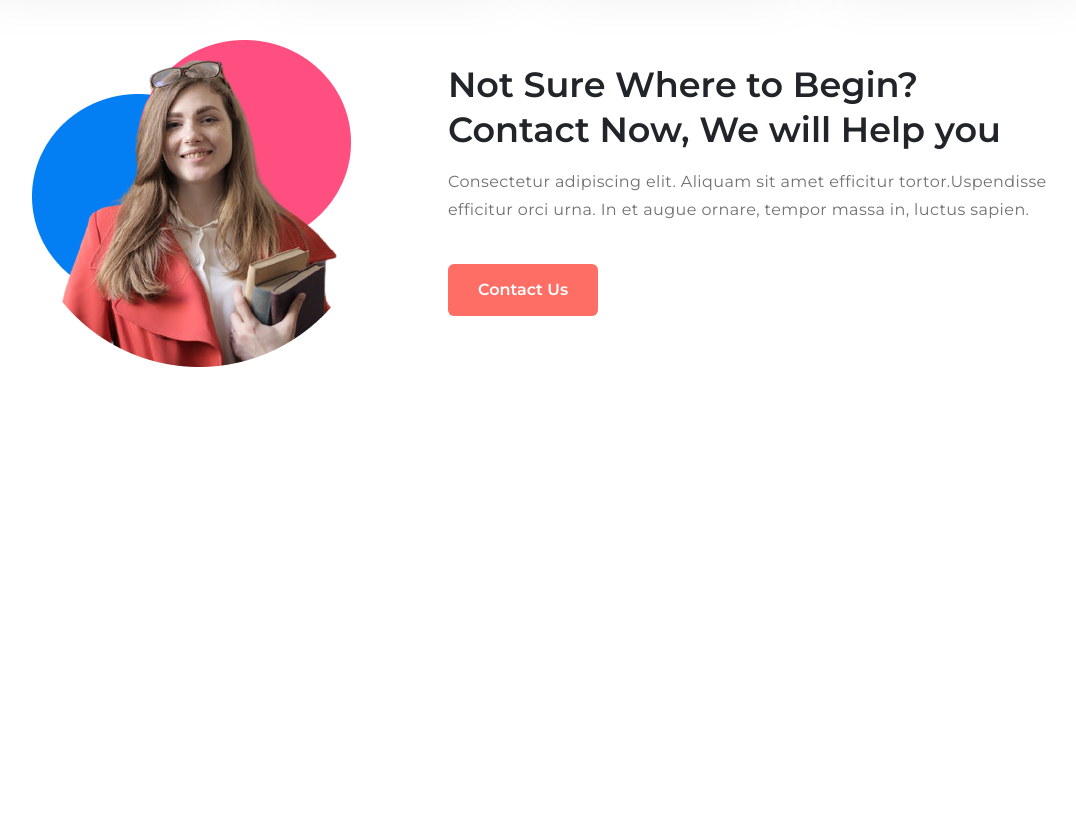
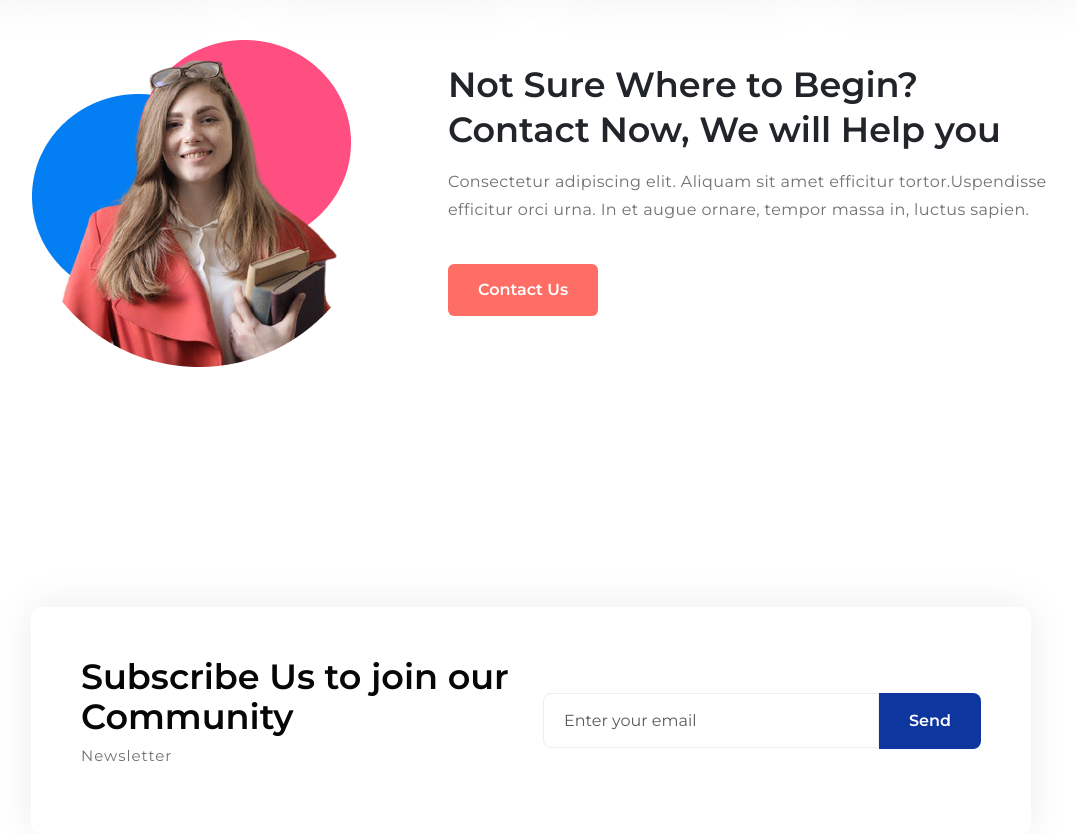
Before and after one commit to haidang2312/BT_Capstone, a plain HTML site: page index.html in a window 1280 px wide. Shown: the part 1457-2291 px from the top of the page, without its empty margins (109-1185 px from the left). Before the commit the page ends 1968 px from the top, so only its background shows below. Drawn offline with nearby package versions, Linux system fonts and the light colour scheme; a script that the page names is missing.

Commit message:
them form

```diff
--- a/index.css
+++ b/index.css
@@ -186,3 +186,50 @@
     color: #707070;
     letter-spacing: .4px;
 }
+
+/* footer */
+.footer__top {
+    display: flex;
+    padding: 50px;
+    max-width: 1000px;
+    border-radius: 10px;
+    background: white;
+    left: 0;
+    right: 0;
+    box-shadow: 0px -1px 41px 0px rgb(21 22 23 / 8%);
+    margin: 0 auto;
+    position: absolute;
+}
+.footer__top h4{
+    font-size: 35px;
+    line-height: 40px;
+    font-weight: 600;
+    color: #060606;
+}
+.footer__top p{
+    font-size: 15px;
+    letter-spacing: 1px;
+    color: #707070;
+}
+.footer__top .form {
+    display: flex;
+}
+.footer__top .form input{
+    padding: 15px 20px;
+    font-size: 16px;
+    color: #060606;
+    width: 100%;
+    border-radius: 8px 0px 0px 8px;
+    height: 55px;
+    border: 1px solid #eee;
+    background: transparent;
+}
+.footer__top .form button{
+    background: #0d369f;
+    color: white;
+    border: none;
+    padding: 16px 30px;
+    font-size: 16px;
+    font-weight: 600;
+    border-radius: 0 8px 8px 0;
+}
--- a/index.html
+++ b/index.html
@@ -126,7 +126,7 @@
         </div>
     </section>
     <!-- team -->
-     <section class="team py-sm-5 pb-sm-0 pb-5">
+    <section class="team py-sm-5 pb-sm-0 pb-5">
         <div class="container py-md-5 py-4">
             <div class="title">
                 <p>
@@ -202,9 +202,9 @@
                 </div>
             </div>
         </div>
-     </section>
-     <!-- contact -->
-      <section class="contact pb-5">
+    </section>
+    <!-- contact -->
+    <section class="contact pb-5">
         <div class="container pb-md-5 pb-4 mb-5">
             <div class="row align-items-center justify-content-center">
                 <div class="col-lg-5 mb-lg-0 mb-4 text-center">
@@ -216,14 +216,36 @@
                         <br>
                         Contact Now, We will Help you
                     </h3>
-                    <p>Consectetur adipiscing elit. Aliquam sit amet efficitur tortor.Uspendisse efficitur orci urna. In et augue ornare, tempor massa in, luctus sapien.</p>
+                    <p>Consectetur adipiscing elit. Aliquam sit amet efficitur tortor.Uspendisse efficitur orci urna. In
+                        et augue ornare, tempor massa in, luctus sapien.</p>
                     <div class="mt-4">
                         <button class="btn btn-secondary mt-3">Contact Us</button>
                     </div>
                 </div>
             </div>
         </div>
-      </section>
+    </section>
+    <!-- footer -->
+    <footer class="position-relative mt-5 pt-5">
+        <div class="footer__content">
+            <div class="container">
+                <div class="footer__top">
+                    <div class="row align-items-center">
+                        <div class="col-md-6">
+                            <h4 class="mb-lg-2">Subscribe Us to join our Community</h4>
+                            <p>Newsletter   </p>
+                        </div>
+                        <div class="col-md-6 mt-md-0 mt-4">
+                            <form action="" class="form">
+                                <input type="email" class="form-control" placeholder="Enter your email">
+                                <button class="btn" type="submit">Send</button>
+                            </form>
+                        </div>
+                    </div>
+                </div>
+            </div>
+        </div>
+    </footer>
     <!-- jquery -->
     <script src="https://cdnjs.cloudflare.com/ajax/libs/jquery/3.7.1/jquery.min.js"
         integrity="sha512-v2CJ7UaYy4JwqLDIrZUI/4hqeoQieOmAZNXBeQyjo21dadnwR+8ZaIJVT8EE2iyI61OV8e6M8PP2/4hpQINQ/g=="
```
